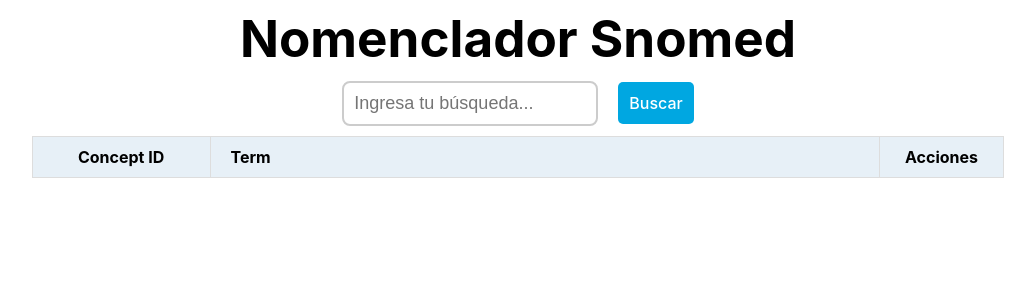
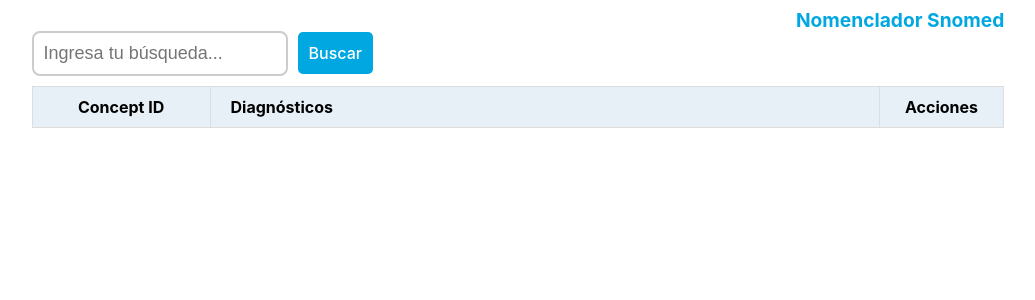
Before and after one commit to sfelsch/buscadorSnomed, a React (Vite) app: page / in a window 1280 px wide. Shown: the top 300 px of the page, without its empty margins (122-1157 px from the left). Built offline with nearby package versions, Linux system fonts and the light colour scheme.

Commit message:
estilos modificados, spinner, modal

```diff
--- a/src/App.jsx
+++ b/src/App.jsx
@@ -44,14 +44,23 @@
 
   return (
     <div>
+      <div className="contenedor">
+        <div className="contH1">
         <h1>Nomenclador Snomed</h1>
+        </div>
+      <div className="contInputButton">
       <InputText
       value={searchQuery}
       onChange={setSearchQuery}
       onEnter={handleSearch}
     />
     <Button onClick={handleSearch}>Buscar</Button>
-      {loading ? <Spinner /> : <Grid data={searchResults} />}
+      </div>
+
+      </div>
+
+    <Grid data={searchResults} />
+    {loading && <Spinner />} {/* Mostrar el Spinner solo si loading es true */}
   </div>
   );
 }
--- a/src/components/Grid.jsx
+++ b/src/components/Grid.jsx
@@ -5,6 +5,12 @@
 const isValidCIE10Code = (code) => {
   const regex = /^[A-TV-Z][0-9]{2}\.[0-9]*$/;
   return regex.test(code);
+};
+
+const copyToClipboard = (text) => {
+  navigator.clipboard.writeText(text)
+    .then(() => console.log('Texto copiado al portapapeles:', text))
+    .catch((error) => console.error('Error al copiar al portapapeles:', error));
 };
 
 const Grid = ({ data }) => {
@@ -61,7 +67,7 @@
         <thead>
           <tr>
             <th>Concept ID</th>
-            <th>Term</th>
+            <th>Diagnósticos</th>
             <th>Acciones</th>
           </tr>
         </thead>
@@ -80,7 +86,12 @@
       <Modal isOpen={modalIsOpen} onRequestClose={() => setModalIsOpen(false)}>
         {isValidCode ? (
           <>
-            <h2>Código CIE-10: {cie10Code}</h2>
+            <div style={{ display: 'flex', alignItems: 'center' }}>
+              <h2 style={{ marginRight: '10px' }}>Código CIE-10: {cie10Code}</h2>
+              <button className="copy-button" onClick={() => copyToClipboard(cie10Code)}>
+                <img src="/src/img/copiar.png" alt="Copiar" style={{ width: '17px'}} />
+              </button>
+            </div>
             <button onClick={() => setModalIsOpen(false)}>Cerrar</button>
           </>
         ) : (
--- a/src/components/Spinner.jsx
+++ b/src/components/Spinner.jsx
@@ -3,7 +3,7 @@
 
 const Spinner = () => {
   return (
-    <div className="spinner-container">
+    <div className="spinner-overlay">
       <div className="spinner"></div>
     </div>
   );
--- a/src/index.css
+++ b/src/index.css
@@ -18,6 +18,7 @@
   color: #646cff;
   text-decoration: inherit;
 }
+
 a:hover {
   color: #535bf2;
 }
@@ -46,9 +47,11 @@
   transition: border-color 0.25s;
 
 }
+
 button:hover {
   border-color: #646cff;
 }
+
 button:focus,
 button:focus-visible {
   outline: 4px auto -webkit-focus-ring-color;
@@ -59,20 +62,38 @@
     color: #213547;
     background-color: #ffffff;
   }
+
   a:hover {
     color: #747bff;
   }
+
   button {
     background-color: #00A7E1;
   }
 }
+
 .input-text {
-margin-right: 20px;
-margin-bottom: 10px;
+  margin-right: 10px;
+  margin-bottom: 10px;
 }
 
-h1{
-  color: black;
+h1 {
+  font-size: 1.2em;
+  color: #00A7E1;
   margin-top: 10px;
-  margin-bottom: 15px;
+  margin-bottom: 0px;
 }
+
+.contenedor{
+  display: flex;
+  flex-wrap: wrap;
+  justify-content: center;
+}
+.contH1{
+  width: 80%;
+  text-align: end;
+}
+.contInputButton{
+  width: 80%;
+  text-align: start;
+}
--- a/src/styles/gridStyles.css
+++ b/src/styles/gridStyles.css
@@ -84,3 +84,11 @@
     text-align: center;
     width: 10%;
   }
+  .copy-button{
+    background-color: white;
+    padding: 0px;
+  }
+  .copy-button:hover {
+    border-color: none;
+    background-color: white;
+  }
--- a/src/styles/spinnerStyles.css
+++ b/src/styles/spinnerStyles.css
@@ -1,21 +1,25 @@
-.spinner-container {
+.spinner-overlay {
+  position: fixed;
+  top: 0;
+  left: 0;
+  width: 100%;
+  height: 100%;
+  background-color: rgba(255, 255, 255, 0.7); /* Fondo semitransparente */
   display: flex;
   justify-content: center;
   align-items: center;
-    height: 100px;
 }
 
 .spinner {
-    border: 4px solid rgba(0, 0, 0, 0.1);
-    border-left-color: #333;
+  border: 4px solid #f3f3f3; /* Gris claro */
+  border-top: 4px solid #3498db; /* Azul */
   border-radius: 50%;
   width: 40px;
   height: 40px;
-    animation: spin 1s linear infinite;
+  animation: spin 1s linear infinite; /* Animación de rotación */
 }
 
 @keyframes spin {
-    to {
-      transform: rotate(360deg);
+  0% { transform: rotate(0deg); }
+  100% { transform: rotate(360deg); }
 }
-  }
```
Also changed, not shown: src/img/copiar.png (added), src/styles/inputStyles.css (indentation only). Lines whose indentation alone changed are shown as unchanged.
